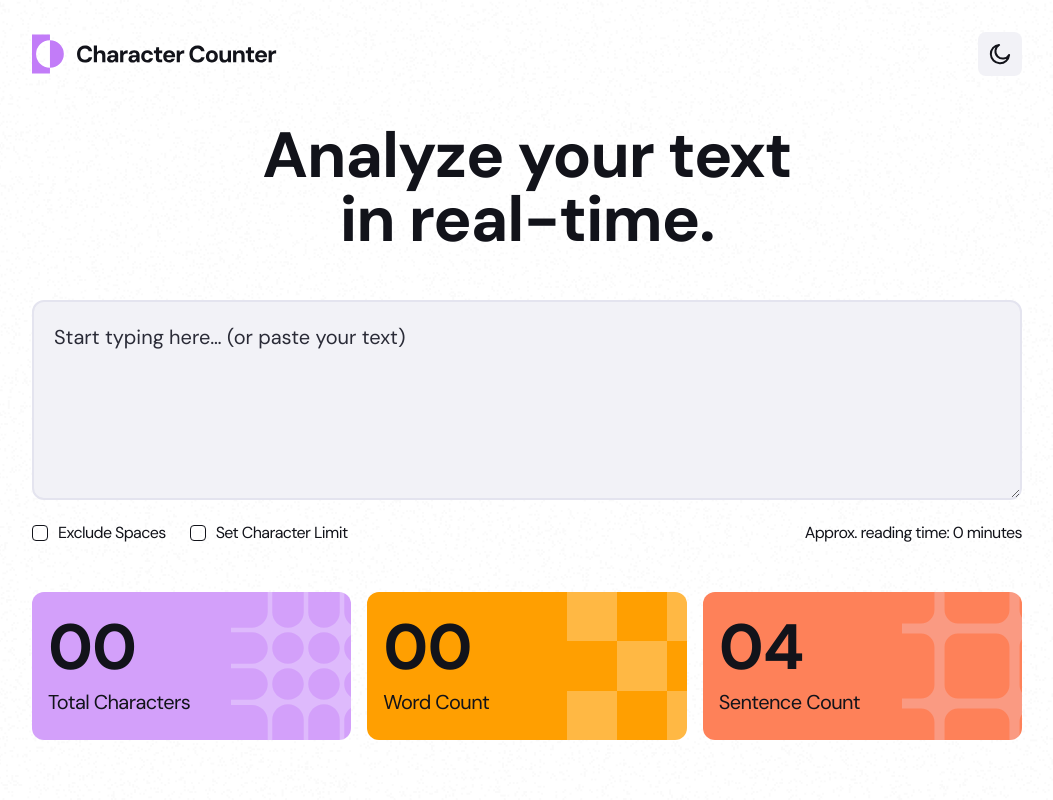
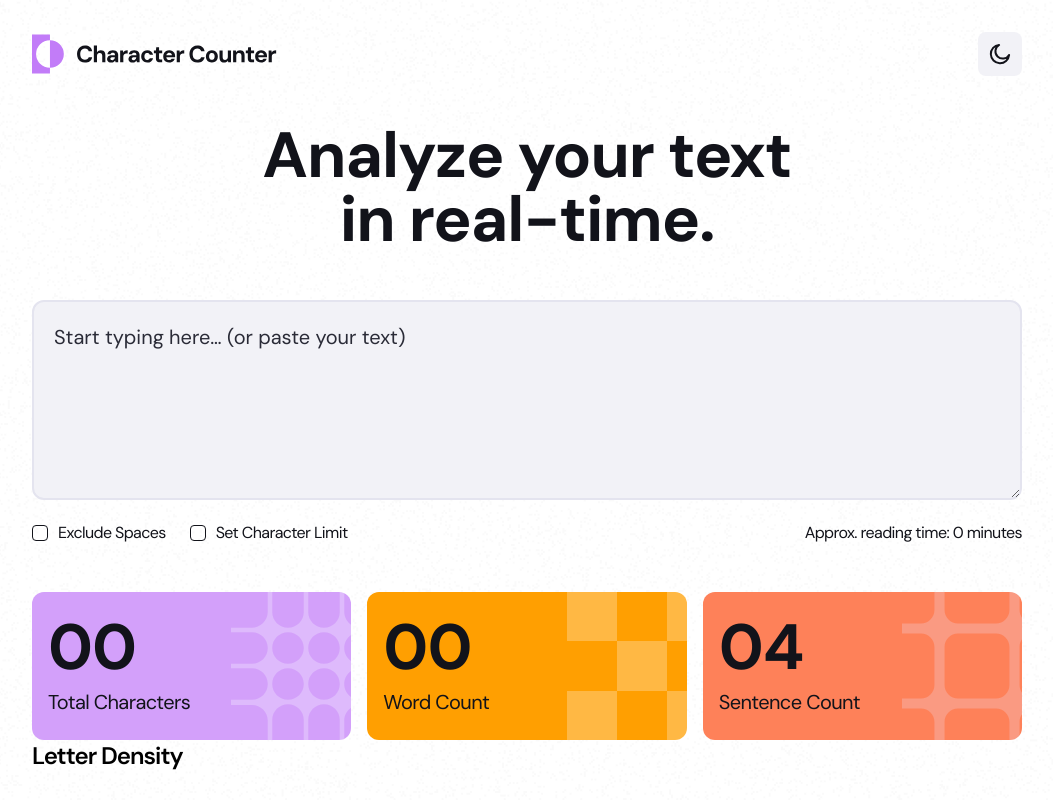
Before and after one commit to zekelkeys/react-character-counter, a React (Vite) app: page / in a window 1280 px wide. Shown: the whole page, without its empty margins (113-1166 px from the left). Built offline with nearby package versions, Linux system fonts and the light colour scheme.

Commit message:
Add h2 typography styles

```diff
--- a/src/components/App.jsx
+++ b/src/components/App.jsx
@@ -29,6 +29,11 @@ function App() {
                         </div>
                         <StatsCards />
                     </TextStatsContextProvider>
+                    <section>
+                        <h2 className="text-xl leading-tight font-semibold tracking-tighter">
+                            Letter Density
+                        </h2>
+                    </section>
                 </main>
             </div>
         </div>
```
